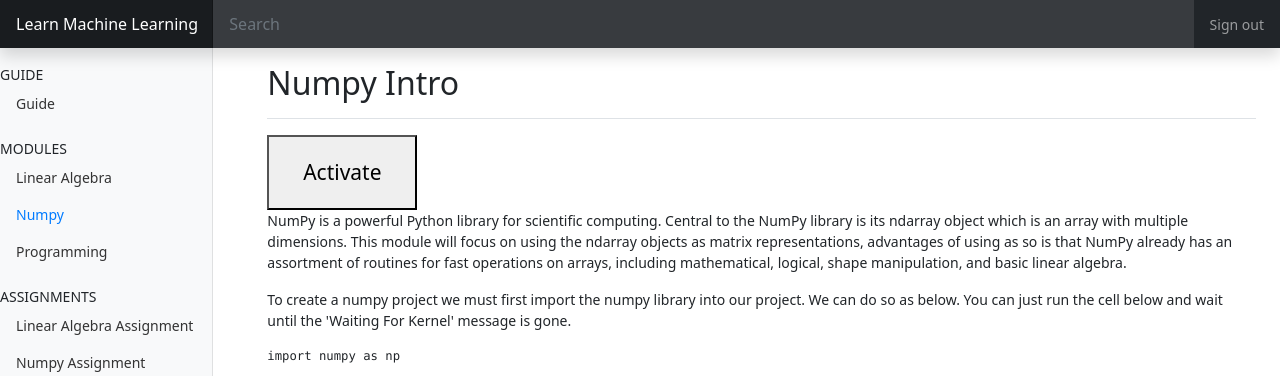
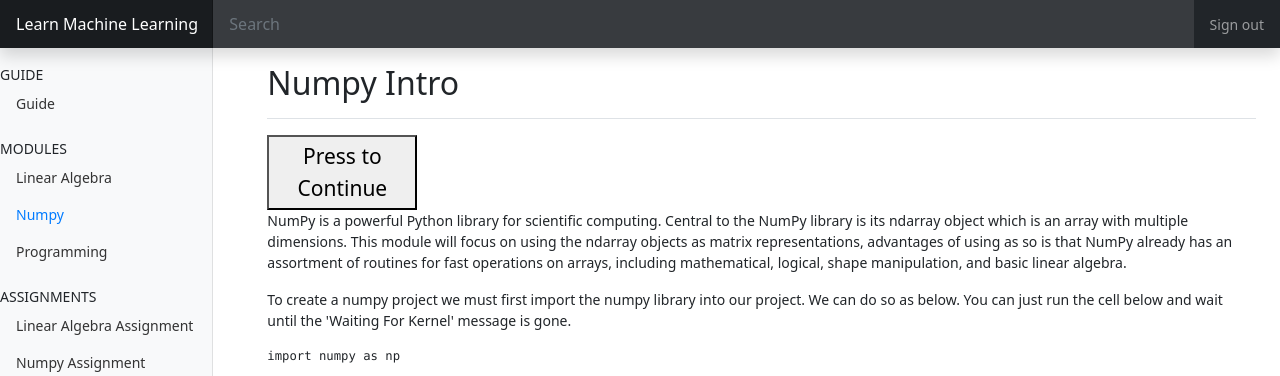
Before and after one commit to HermanIshengoma/learn-machinelearning, a Flask app: page /numpy in a window 1280 px wide. Shown: the top 376 px of the page. Run offline with Flask 2, Linux system fonts and the light colour scheme; parts of the project's set-up code (start-up, migrations or seed data) failed here and were passed over; some libraries are stand-ins or nearby versions.

Commit message:
Update numpy.html

```diff
--- a/templates/numpy.html
+++ b/templates/numpy.html
@@ -174,7 +174,7 @@
 
 <script src="https://unpkg.com/thebe@latest/lib/index.js" ></script>
 
-<button id="activateButton"  style="width: 150px; height: 75px; font-size: 1.5em;">Activate</button>
+<button id="activateButton"  style="width: 150px; height: 75px; font-size: 1.5em;">Press to Continue</button>
 <script>
 var bootstrapThebe = function() {
     thebelab.bootstrap();
```
